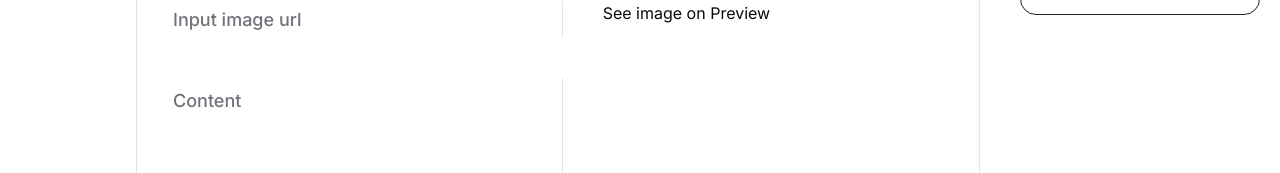
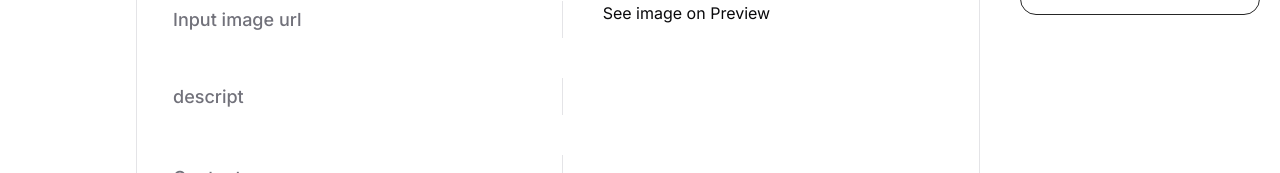
Before and after one commit to eDi9root/blog-next, a Next.js app: page /dashboard/blog/create in a window 1280 px wide. Shown: the part 275-448 px from the top of the page. Built offline with nearby package versions, Linux system fonts and the light colour scheme; no server answers.

Commit message:
updated: description section

```diff
--- a/app/(home)/(default)/page.tsx
+++ b/app/(home)/(default)/page.tsx
@@ -64,8 +64,8 @@ export default async function page({
                       <h1 className='font-bold text-lg'>
                         {blog.title}
                       </h1>
-                      <p className='text-sm'>
-                        {blog.blog_content?.content.slice(0,80)}
+                      <p className='text-sm italic'>
+                        {blog.descript}
                       </p>
                       <p className='pt-10 text-sm dark:text-gray-400 text-neutral-500 font-semibold'>
                           {new Date(blog.created_at).toDateString()}
--- a/app/(home)/blog/[id]/page.tsx
+++ b/app/(home)/blog/[id]/page.tsx
@@ -65,6 +65,9 @@ export default async function page({params}: {params: {id: string}}) {
             sizes="(max-width: 768px) 100vw, (max-width: 1200px) 50vw, 33vw"
           />
         </div>
+        <div className='italic text-sm'>
+          {blog?.descript}
+        </div>
         <Content blogId={params.id} />
     </div>
   )
--- a/app/dashboard/components/BlogCreate.tsx
+++ b/app/dashboard/components/BlogCreate.tsx
@@ -50,6 +50,7 @@ export default function BlogCreate({
       img_url: blog?.img_url || "",
       is_public: blog?.is_public || true,
       is_comment: blog?.is_comment || false,
+      descript: blog?.descript || "",
     },
   })
 
@@ -164,6 +165,8 @@ export default function BlogCreate({
             )}
           />
 
+
+
           <FormField
             control={form.control}
             name="img_url"
@@ -193,7 +196,30 @@ export default function BlogCreate({
                     <FormMessage />
                   </div>
                 }
+              </FormItem>
+            )}
+          />
 
+          <FormField
+            control={form.control}
+            name="descript"
+            render={({ field }) => (
+              <FormItem>
+                <FormControl>
+                  <div className={cn("p-2 w-full flex break-words gap-2",
+                  isPre? "divide-x-0" : "divide-x")}>
+                    <Input placeholder="descript" {...field} className={cn("border-none text-lg font-medium leading-relaxed", isPre ? "w-0 p-0" : "w-full lg:w-1/2")} />
+                    <div className={cn("lg:px-10", isPre ? "mx-auto w-full lg:w-4/5" : "w-1/2 lg:block hidden")}>
+                      <p className="text-sm italic">{form.getValues().descript}</p>
+                    </div>
+                  </div>
+                </FormControl>
+                {form.getFieldState("descript").invalid &&
+                form.getValues().descript &&
+                <div className="px-2">
+                  <FormMessage />
+                </div>
+                }
               </FormItem>
             )}
           />
--- a/app/dashboard/schema/index.tsx
+++ b/app/dashboard/schema/index.tsx
@@ -12,6 +12,9 @@ export const BlogFormSchema = z.object({
   }),
   is_public: z.boolean(),
   is_comment: z.boolean(),
+  descript: z.string().min(2, {
+    message: "Description must be at least 2 characters.",
+  })
 }).refine((data)=> {
   const img_url = data.img_url
   try {
--- a/lib/actions/blog.ts
+++ b/lib/actions/blog.ts
@@ -34,7 +34,7 @@ export async function readBlog() {
 	const supabase = await createSupabaseServerClient();
 	return supabase
 		.from("blog")
-		.select("*, blog_content(content)")
+		.select("*")
 		.eq("is_public", true)
 		.order("created_at", { ascending: true });
 }
--- a/lib/types/index.ts
+++ b/lib/types/index.ts
@@ -5,6 +5,7 @@ export type IBlogDetail = {
     is_comment: boolean;
     is_public: boolean;
     title: string;
+    descript: string;
     blog_content: {
         blog_id: string;
         content: string;
@@ -20,4 +21,5 @@ export type IBlog = {
 	is_comment: boolean;
 	content: string;
 	is_public: boolean;
+    descript: string;
 };
--- a/lib/types/supabase.ts
+++ b/lib/types/supabase.ts
@@ -17,6 +17,7 @@ export type Database = {
           is_comment: boolean
           is_public: boolean
           title: string
+          descript: string
         }
         Insert: {
           created_at?: string
@@ -25,6 +26,7 @@ export type Database = {
           is_comment?: boolean
           is_public?: boolean
           title: string
+          descript: string
         }
         Update: {
           created_at?: string
@@ -33,6 +35,7 @@ export type Database = {
           is_comment?: boolean
           is_public?: boolean
           title?: string
+          descript: string
         }
         Relationships: []
       }
```
